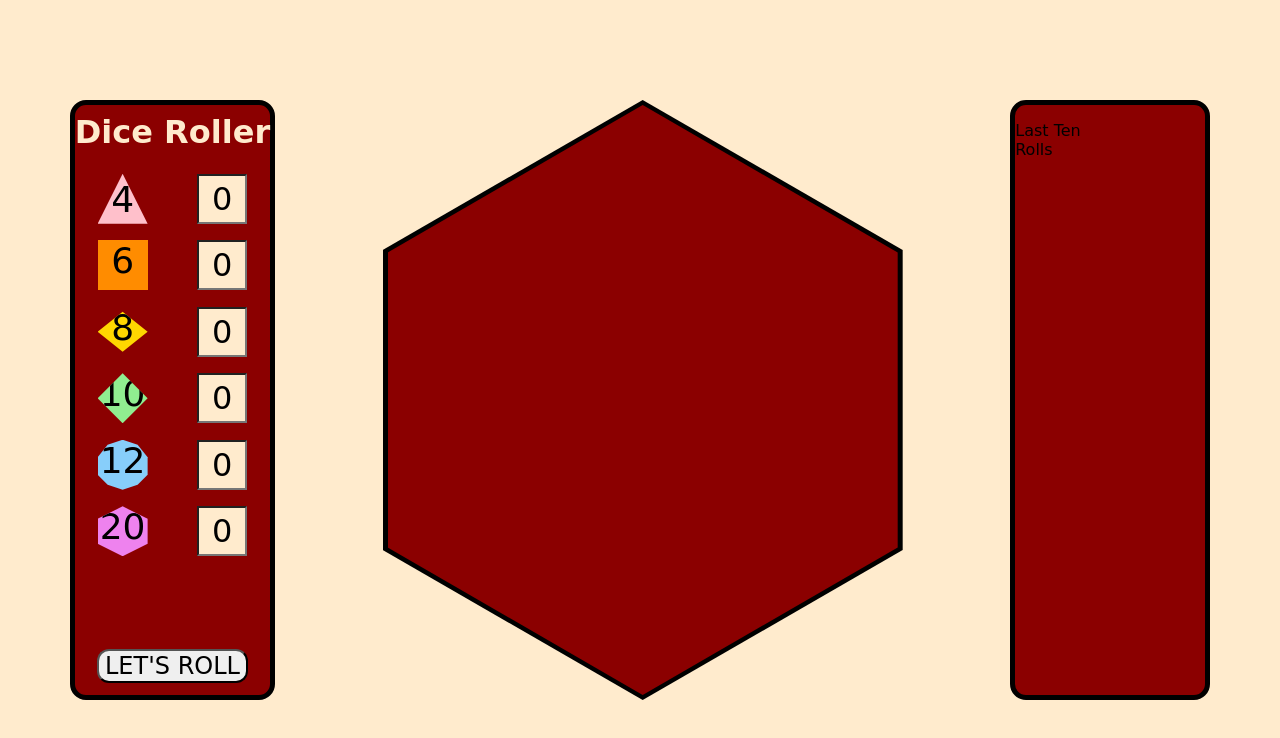
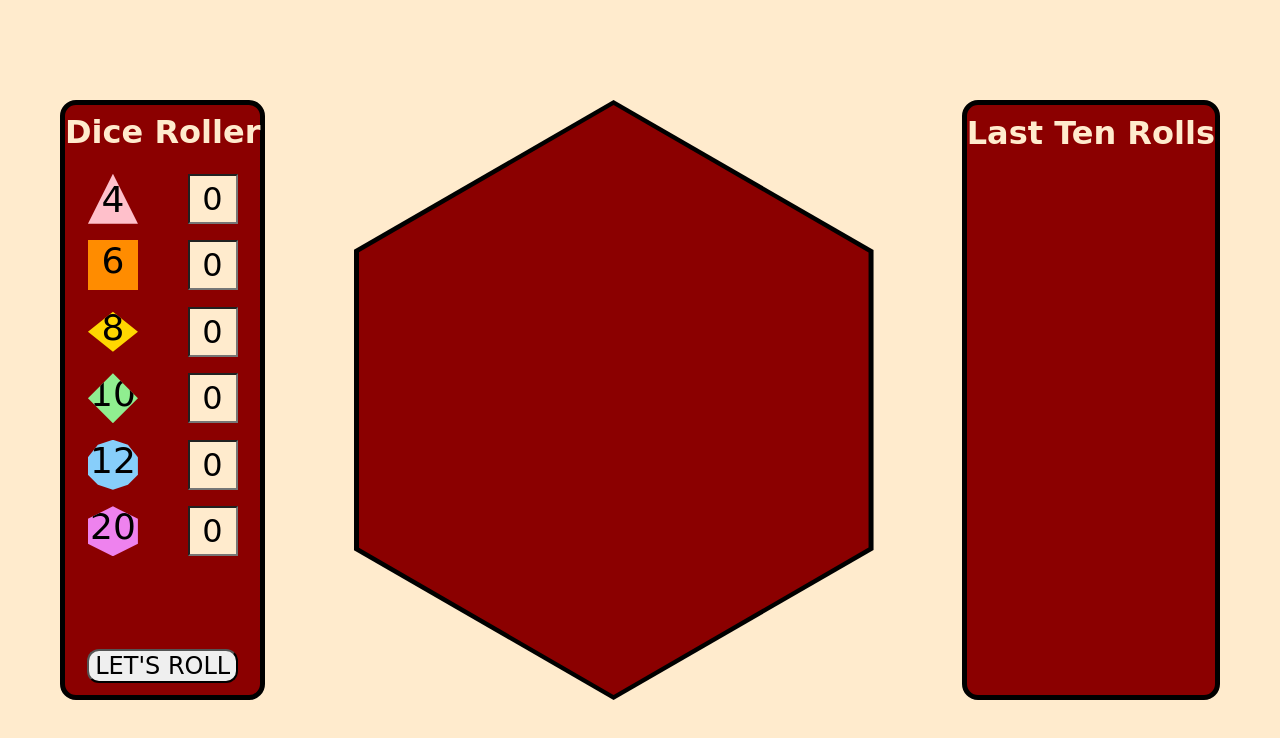
Before and after one commit to WilliamAxtell/Dice-Roller, a website: page public/index.html in a window 1280 px wide. Drawn offline with Linux system fonts and the light colour scheme; a web font is replaced by a local one.

Commit message:
Local Storage Finished

```diff
--- a/public/index.html
+++ b/public/index.html
@@ -13,7 +13,7 @@
 </head>
 <body>
   <form id="dice-picker" method="post">
-    <h1>Dice Roller</h1>
+    <h1 class="section-titles">Dice Roller</h1>
     <label id="d4-label" for="d4" class="clip-path-d4"><p class="numbers">4</p></label>
     <input id="d4" name="d4" value="0" type="number" min="0" max="60">
     <label id="d6-label" for="d6" class="clip-path-d6"><p class="numbers">6</p></label>
@@ -95,7 +95,12 @@
       </div>
     </div>
   </div>
-  <div id="roll-history-title"><p>Last Ten Rolls</p></div>
+  <div id="roll-history">
+    <h2 class="section-titles">Last Ten Rolls</h2>
+    <div id="roll-history-dice">
+
+    </div>
+  </div>
   <script src="script.js"></script>
 </body>
 </html>
--- a/public/main.css
+++ b/public/main.css
@@ -28,14 +28,14 @@ html {
     border-radius: 1em;
     min-width: 200px;
     display: grid;
-    grid-template-rows: repeat(8,1fr);
+    grid-template-rows: repeat(9,1fr);
     grid-template-columns: 49% 49% ;
     gap: 2%;
     place-items: center;
     background-color: var(--main-color);
   }
 
-  #dice-picker h1 {
+  .section-titles {
     grid-area: 1 / 1 / 2 / 3;
     color: var(--text-color);
     text-transform: capitalize;
@@ -45,7 +45,7 @@ html {
     margin-block-end: 0;
   }
 
-  #dice-picker label {
+  #dice-picker label, #roll-history-dice div {
     height: 50px;
     width: 50px;
     display: grid;
@@ -186,7 +186,7 @@ html {
     background-color: violet;
   }
 
-  #roll-history-title {
+  #roll-history {
     grid-area: history;
     box-sizing: border-box;
     height: 600px;
@@ -195,11 +195,21 @@ html {
     border-radius: 1em;
     min-width: 200px;
     display: grid;
-    grid-template-rows: repeat(8,1fr);
+    grid-template-rows: repeat(9,1fr);
     grid-template-columns: 49% 49% ;
     gap: 2%;
     place-items: center;
     background-color: var(--main-color);
+  }
+
+  #roll-history-dice {
+    grid-area: 2 / 1 / 9 / 3;
+    width: 100%;
+    height: 100%;
+    display: grid;
+    grid-template-columns: repeat(2, 1fr);
+    grid-template-rows: repeat(5, 1fr);
+    place-items: center;
   }
 
   @media screen and (min-width: 1050px) {
--- a/public/script.js
+++ b/public/script.js
@@ -54,6 +54,7 @@ dicePicker.addEventListener('submit', (e)=>{
     //console.log(data)
     lastRolls(data)
    // console.log(data)
+    lastRollsCodeBuilder()
   })
   .catch((error) => {
     console.log(error)
@@ -94,24 +95,36 @@ function diceScatter(dice) {
 }
 
 function lastRolls(oldDice) {
-  console.log(oldDice);
+
   if (!localStorage.getItem("lastDice")) {
     let newDiceArr = JSON.parse(JSON.stringify(oldDice)).reverse();
     newDiceArr.splice(10);
     localStorage.setItem("lastDice", JSON.stringify(newDiceArr));
-    return;
-  }
-
+  } else {
     let oldDiceArr = JSON.parse(localStorage.getItem("lastDice"));
-
     let newDiceArr = JSON.parse(JSON.stringify(oldDice));
-  console.log(oldDice);
 
     for (let i = 0; i < newDiceArr.length; i++) {
       oldDiceArr.unshift(newDiceArr[i]);
     }
 
     oldDiceArr.splice(10);
-
     localStorage.setItem("lastDice", JSON.stringify(oldDiceArr));
   }
+}
+
+function lastRollsCodeBuilder(){
+  let diceArr = JSON.parse(localStorage.getItem("lastDice"));
+  let diceStore = document.getElementById('roll-history-dice');
+  let innerHTML = ``;
+  diceStore.innerHTML = '';
+
+  for (let i = 0; i < diceArr.length; i++) {
+    let diceClass = diceClipPaths[diceArr[i][0]];
+    innerHTML += `<div class="${diceClass}"><p class="numbers">${diceArr[i][1]}</p></div>`;
+  }
+
+  diceStore.innerHTML = innerHTML;
+}
+
+lastRollsCodeBuilder()
```
Lines whose indentation alone changed are shown as unchanged.
